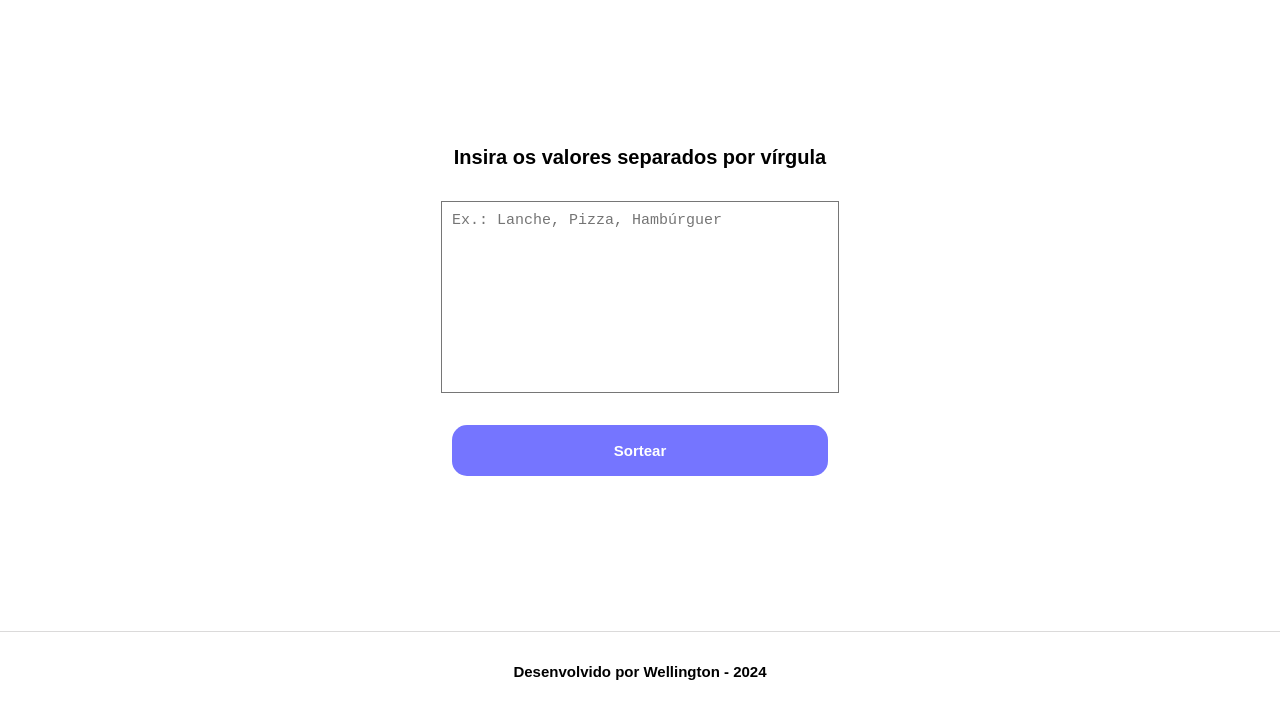
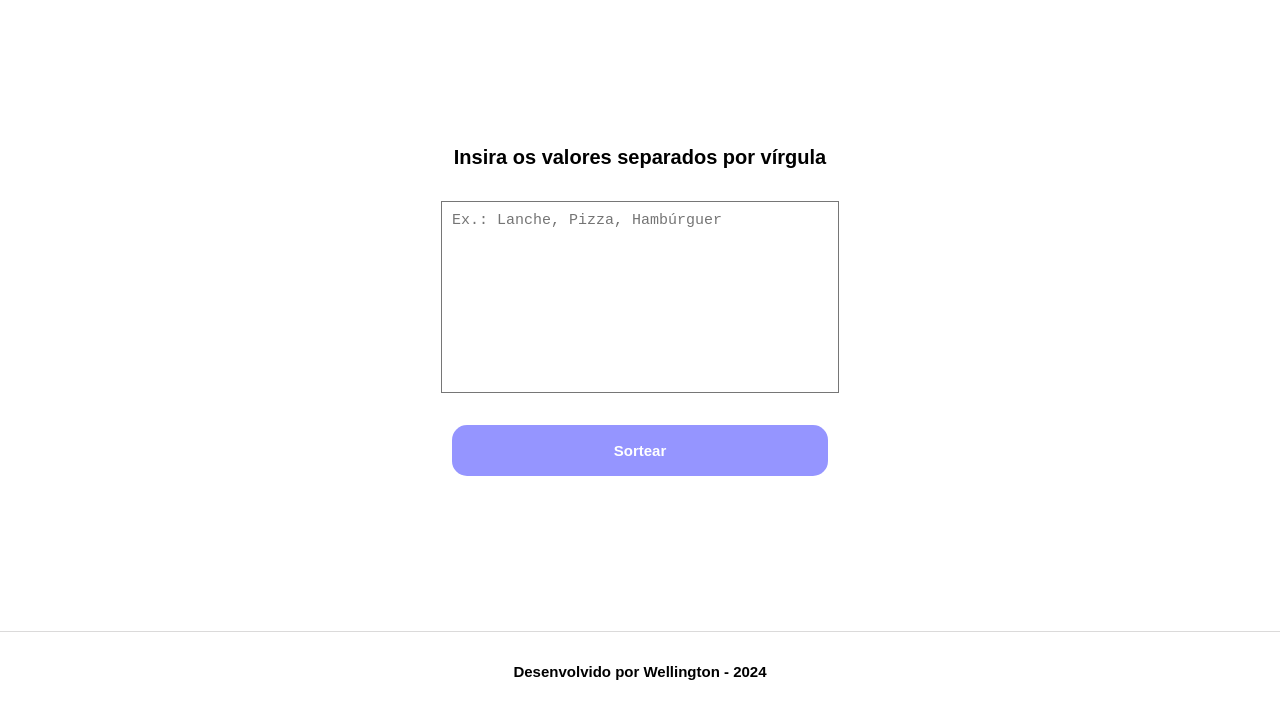
Before and after one commit to DevCoutWell/Sorteador, a plain HTML site: page index.html in a window 1280 px wide. In both pictures the pointer is over the button "Sortear". Shown: the part 89-800 px from the top of the page. Drawn offline with Linux system fonts and the light colour scheme; a web font is replaced by a local one.

Commit message:
css styling

```diff
--- a/style.css
+++ b/style.css
@@ -80,9 +80,15 @@ button{
     color: #fff;
     font-size: 0.938rem;
     font-weight: bold;
+    transition: 1s;
 }
 
 
+button:hover{
+
+  background-color: rgba(117, 117, 255, 0.764);
+
+}
 
 footer{
 
```
